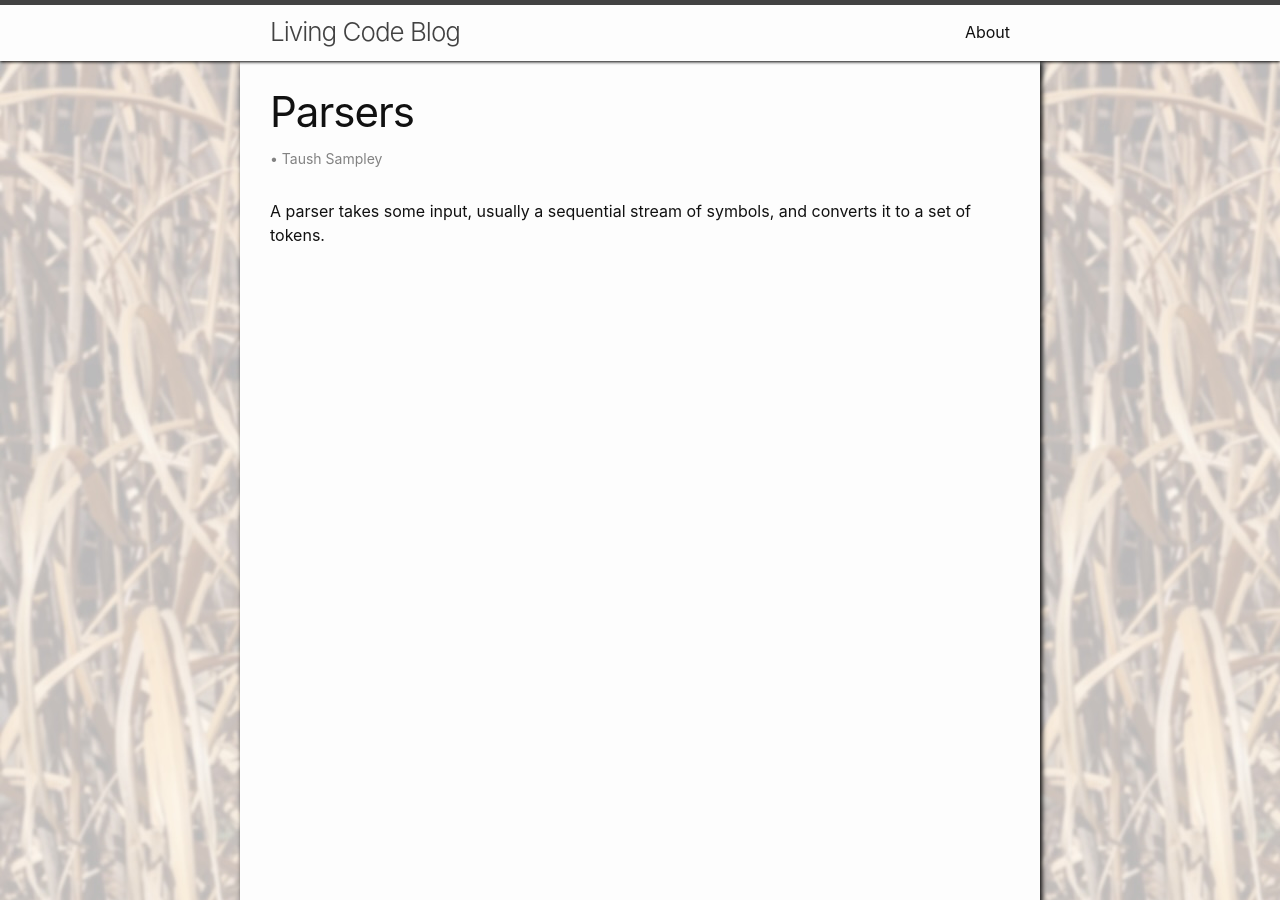
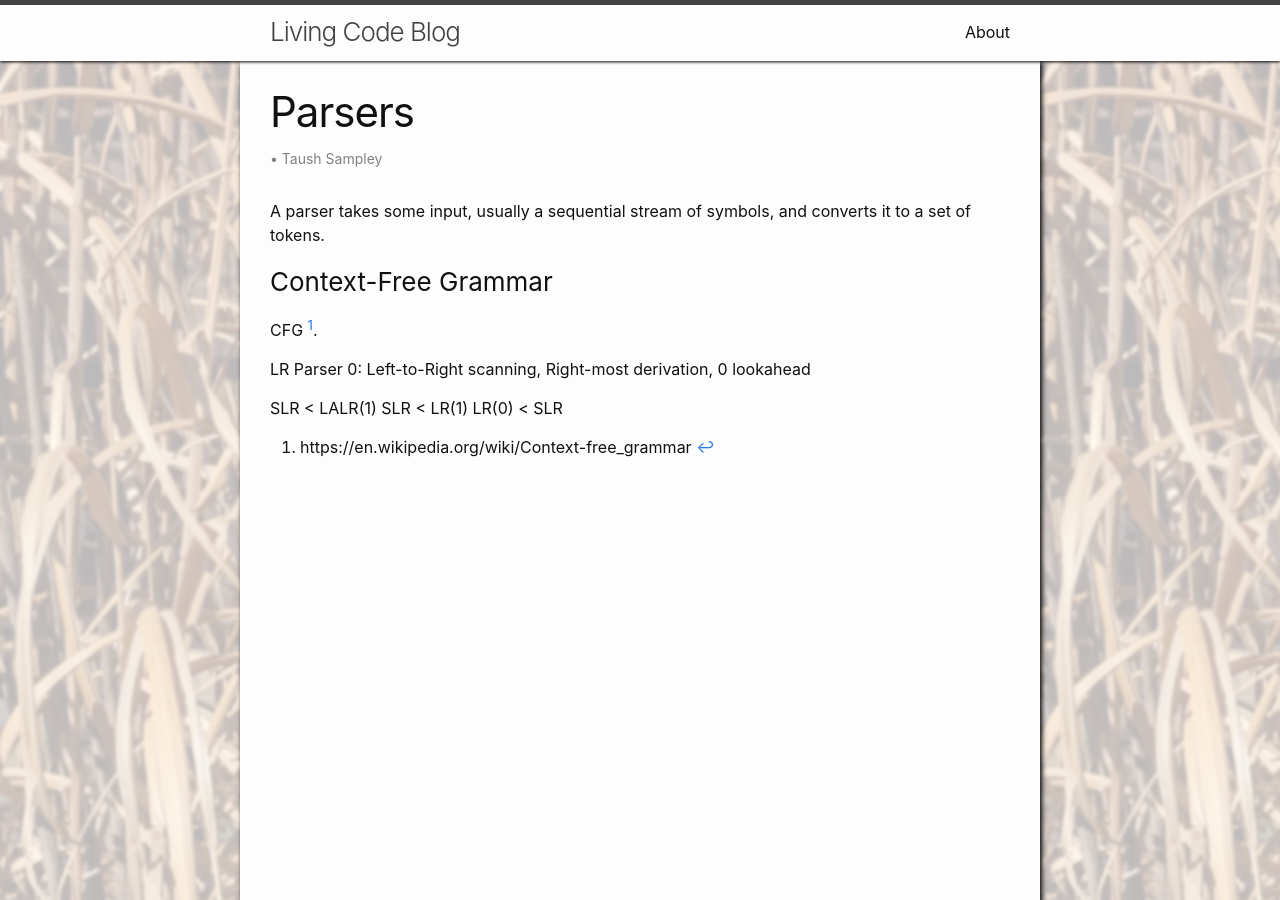
Before and after one commit to TSampley/TSampley.github.io, a Jekyll site: the page built from science/computing/compilers/parsers.md, in a window 1280 px wide and 900 px high. Built offline with Jekyll 4.4.1, drawn with Linux system fonts in a browser that asks for light colours.

Commit message:
Add parser links

```diff
--- a/science/computing/compilers/parsers.md
+++ b/science/computing/compilers/parsers.md
@@ -7,3 +7,18 @@ description:
 ---
 
 A parser takes some input, usually a sequential stream of symbols, and converts it to a set of tokens.
+
+### Context-Free Grammar
+CFG [^cfg].
+
+LR Parser 0: Left-to-Right scanning, Right-most derivation, 0 lookahead
+
+SLR < LALR(1)
+SLR < LR(1)
+LR(0) < SLR
+
+
+[^lr-demo]: https://lr0parser.com/
+[^formal-lang]: https://en.wikipedia.org/wiki/Formal_language
+[^cfg]: https://en.wikipedia.org/wiki/Context-free_grammar
+[^grammar]: https://en.wikipedia.org/wiki/Ambiguous_grammar
```
